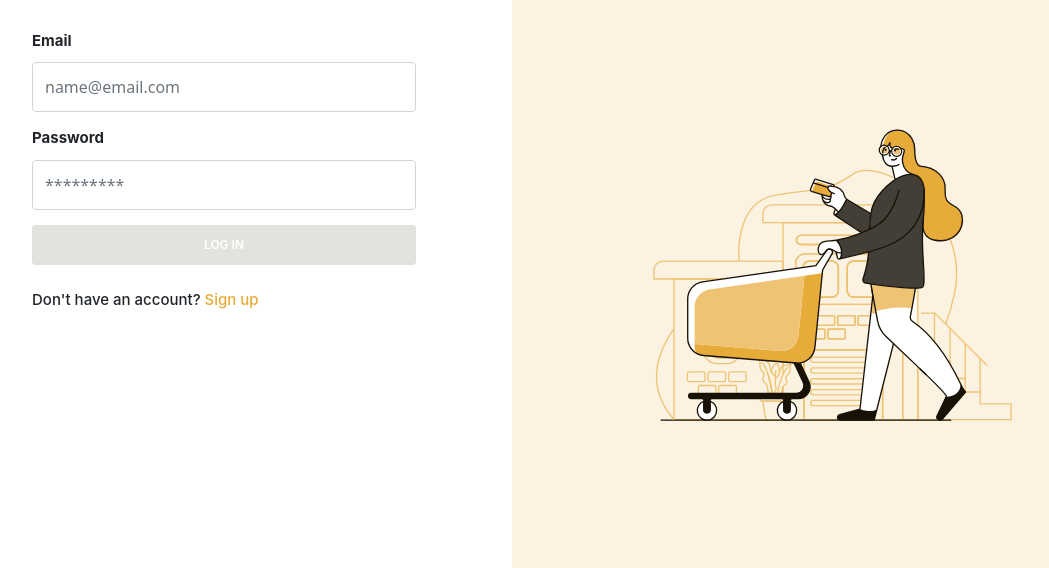
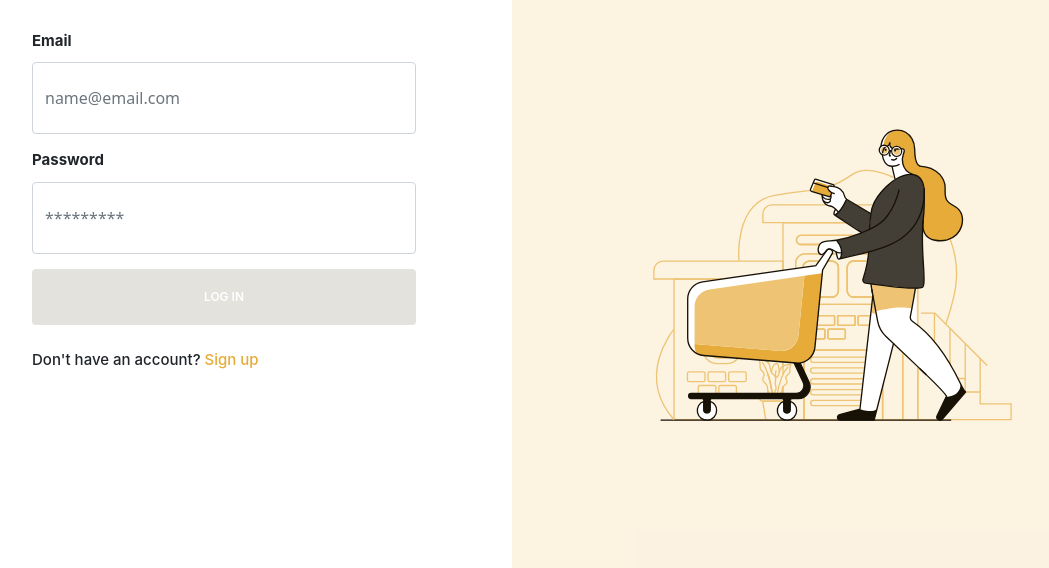
Before and after one commit to nishidhparmar/vcat, a plain HTML site: page login.html in a window 1280 px wide. Shown: the part 232-800 px from the top of the page, without its empty margins (128-1177 px from the left). Drawn offline with nearby package versions, Linux system fonts and the light colour scheme; files whose address does not match are found by name; a web font is replaced by a local one.

Commit message:
ani done

```diff
--- a/css/logsign.css
+++ b/css/logsign.css
@@ -90,7 +90,7 @@ span.color-text {
   font-size: 50px !important;
 }
 input {
-  height: 50px;
+  height: 72px;
   margin: 10px 0px 15px 0px !important;
 }
 input:hover {
@@ -104,7 +104,7 @@ input:hover {
 
 .btn {
   width: 100%;
-  height: 40px;
+  height: 56px;
   background-color: #d6d3cb !important;
   color: white !important;
   transition: 0.5s ease !important;
--- a/login.html
+++ b/login.html
@@ -70,7 +70,7 @@
             </div>
             <div class="banner-img">
                 <div class="imgbx">
-                    <img class="animate__animated animate__pulse"  src="./img/login.svg">
+                    <img src="./img/login.svg">
                 </div>
             </div>
 
```
Also changed, not shown: index.html (+1 -1 lines).
